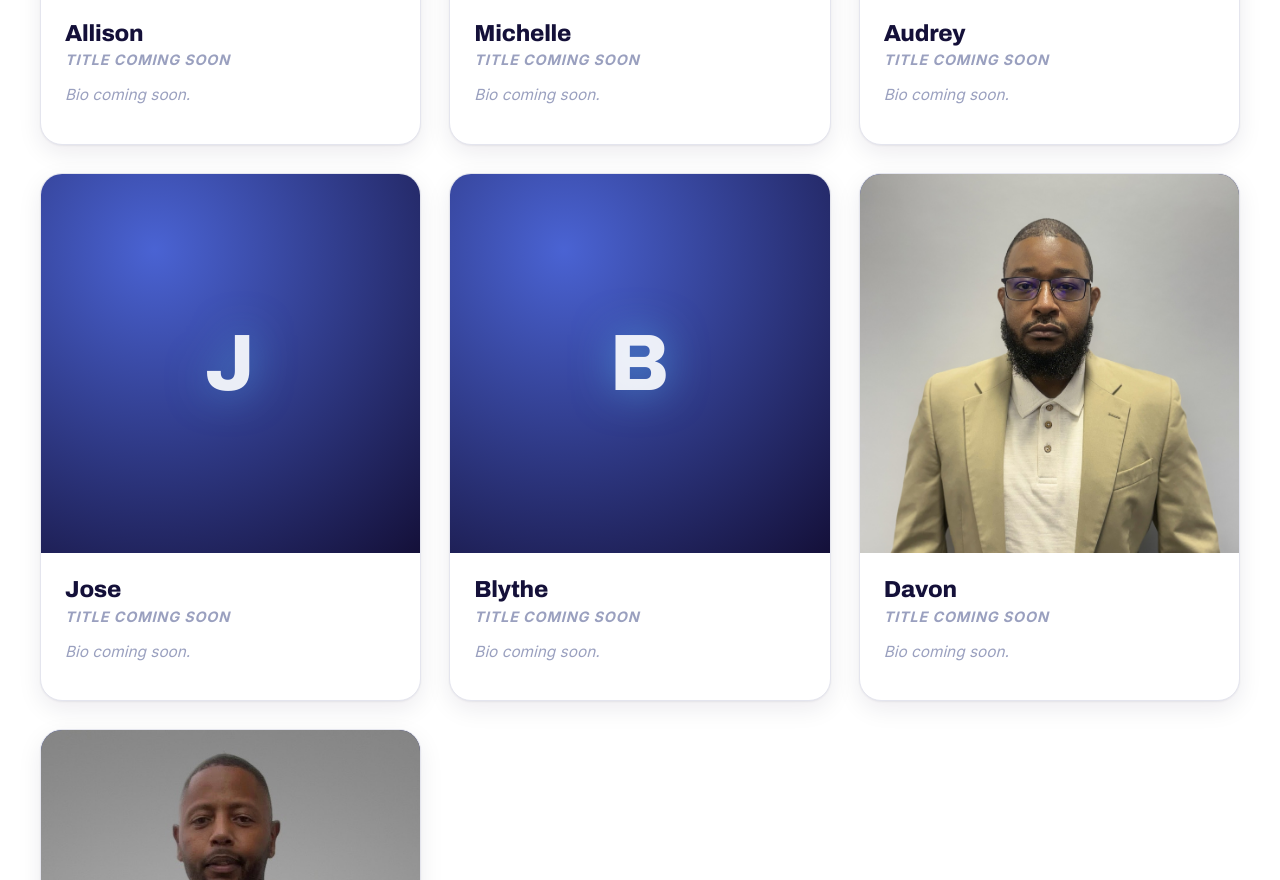
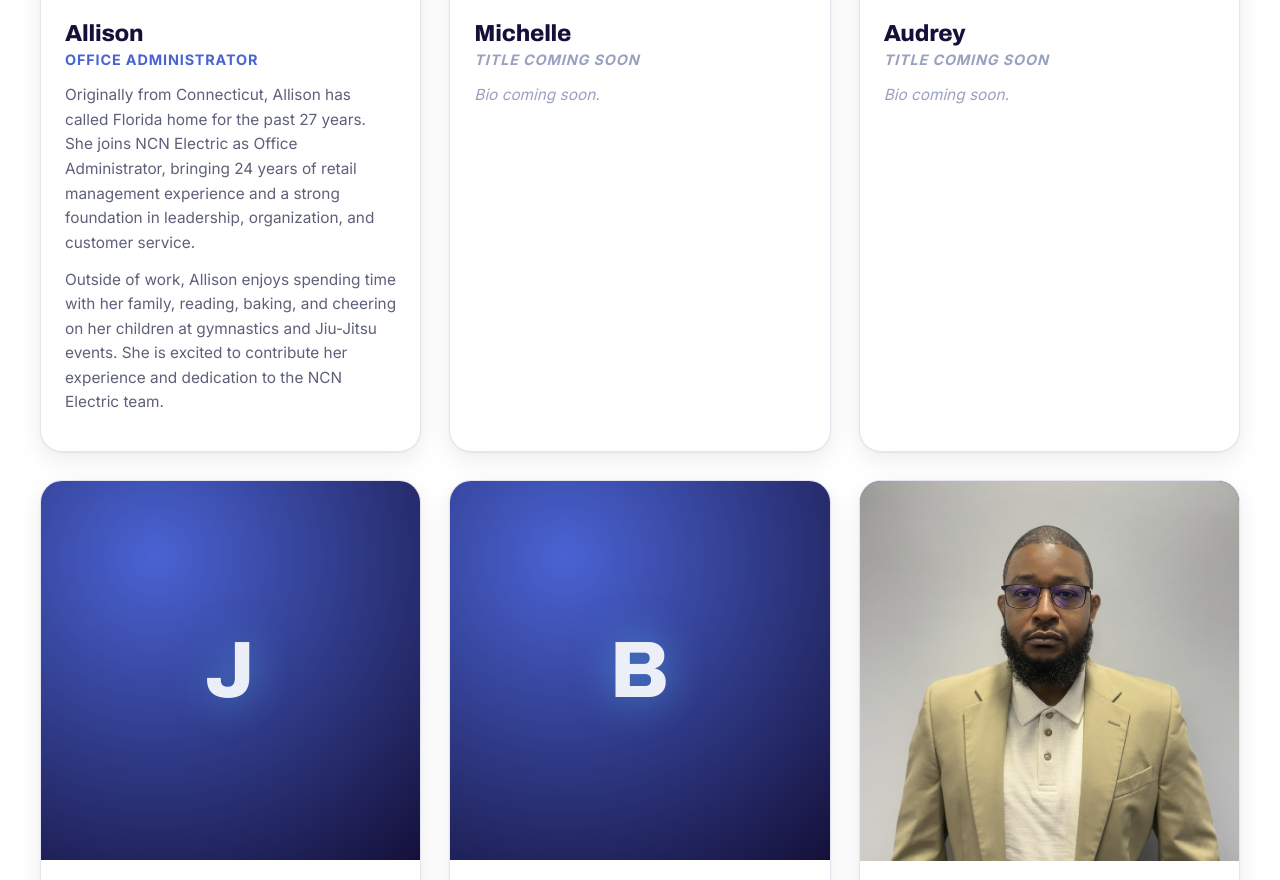
Before and after one commit to soniccombinator/ncnelectric-website, an Astro site: page /team in a window 1280 px wide. Shown: the part 1920-2800 px from the top of the page. Built offline with nearby package versions, Linux system fonts and the light colour scheme; Astro itself is replaced by a stand-in of ours.

Commit message:
Team: Allison's title and bio
Co-Authored-By: Claude Opus 5.5 <noreply@anthropic.com>
Claude-Session: https://claude.ai/code/session_012ZPCrDXht5yRXmhmVs11TM

```diff
--- a/src/content/team/allison.md
+++ b/src/content/team/allison.md
@@ -1,6 +1,9 @@
 ---
 name: Allison
+title: Office Administrator
 order: 4
 photo: team/allison.jpg
 ---
-Bio coming soon.
+Originally from Connecticut, Allison has called Florida home for the past 27 years. She joins NCN Electric as Office Administrator, bringing 24 years of retail management experience and a strong foundation in leadership, organization, and customer service.
+
+Outside of work, Allison enjoys spending time with her family, reading, baking, and cheering on her children at gymnastics and Jiu-Jitsu events. She is excited to contribute her experience and dedication to the NCN Electric team.
```
